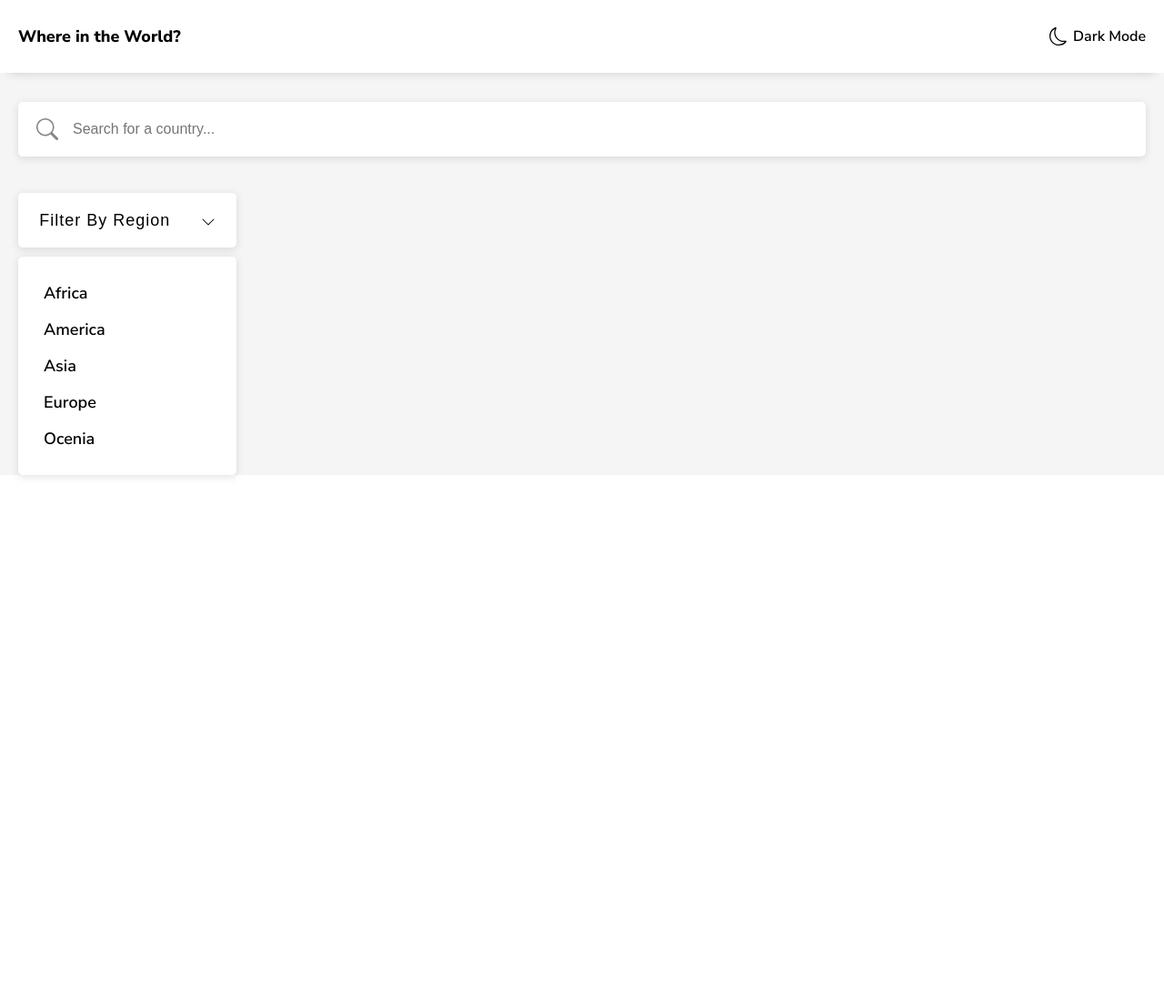
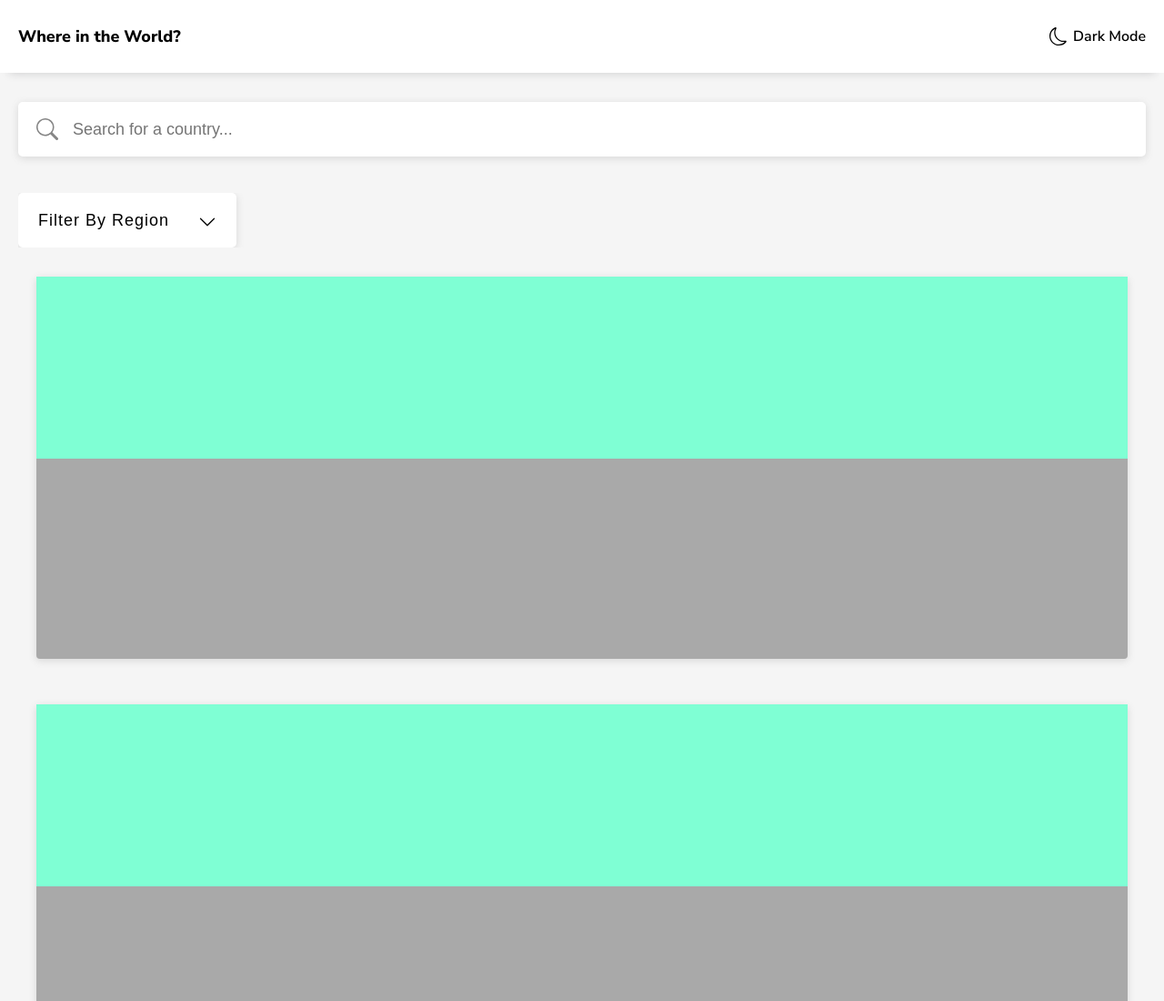
Before and after one commit to nxveeen/REST-countriesAPI-web, a plain HTML site: page app/index.html in a window 1280 px wide. Shown: the top 1100 px of the page at 91% size. Before the commit the page ends 800 px from the top, so only its background shows below. Drawn offline with Linux system fonts and the light colour scheme.

Commit message:
html and css file updated

```diff
--- a/app/css/style.css
+++ b/app/css/style.css
@@ -92,8 +92,13 @@ header .title {
   margin-right: 6px;
 }
 
+main {
+  height: auto;
+}
+
 main.wrapper {
   padding-top: 2rem;
+  padding-bottom: 2rem;
   background-color: var(--tl-light-gray);
 }
 
@@ -129,7 +134,7 @@ label > .bi {
   height: 3.75rem;
   width: 100%;
   padding-left: 60px;
-  font-size: 1rem;
+  font-size: 1.125rem;
   border: none;
   box-shadow: var(--shadow) 0px 2px 8px 0px;
   border-radius: 5px;
@@ -140,12 +145,18 @@ label > .bi {
   margin-top: 2.5rem;
   font-size: 1.125rem;
   font-weight: 600;
+  overflow: hidden;
 }
 
 .bi.bi-chevron-down {
   font-size: 20px;
   margin-left: 30px;
   margin-top: 3px;
+  transition: all 300ms;
+}
+
+.rotate {
+  transform: rotate(180deg);
 }
 
 .dropdown button {
@@ -165,7 +176,7 @@ label > .bi {
 }
 
 .dropdown-menu {
-  /* position: absolute; */
+  position: absolute;
   height: auto;
   width: 240px;
   margin-top: 10px;
@@ -173,8 +184,43 @@ label > .bi {
   background-color: var(--white);
   box-shadow: var(--shadow) 0px 2px 8px 0px;
   border-radius: 5px;
+  transition: all 300ms;
+}
+
+.hidden {
+  /* transform: translateX(-120%); */
+  visibility: collapse;
+  opacity: 0;
 }
 
 .dropdown-menu li {
   padding: 0.5rem;
 }
+
+.countries {
+  display: grid;
+  grid-template-columns: 1fr;
+  gap: 3.125rem;
+  padding-top: 2rem;
+}
+
+.countries .country {
+  display: flex;
+  gap: 20px;
+  /* flex-wrap: 1; */
+  flex-direction: column;
+  height: 420px;
+  background-color: darkgray;
+  box-shadow: var(--shadow) 0px 2px 8px 0px;
+  border-radius: 4px;
+}
+
+.part {
+  flex: 1;
+  width: 50%;
+  width: 100%;
+}
+
+.flag {
+  background-color: aquamarine;
+}
--- a/app/index.html
+++ b/app/index.html
@@ -40,23 +40,51 @@
         </div>
 
         <div class="dropdown">
-            <button class="btn flex">
+            <button class="btn flex" id="dropdownBtn">
                 <p>
                     Filter By Region
                 </p>
-                <svg xmlns="http://www.w3.org/2000/svg" width="16" height="16" fill="currentColor"
+                <svg xmlns="http://www.w3.org/2000/svg" width="20" height="20" fill="currentColor"
                     class="bi bi-chevron-down" viewBox="0 0 16 16">
                     <path fill-rule="evenodd"
                         d="M1.646 4.646a.5.5 0 0 1 .708 0L8 10.293l5.646-5.647a.5.5 0 0 1 .708.708l-6 6a.5.5 0 0 1-.708 0l-6-6a.5.5 0 0 1 0-.708z" />
                 </svg>
             </button>
-            <ul class="dropdown-menu country-change">
+            <ul class="dropdown-menu country-change hidden">
                 <li>Africa</li>
                 <li>America</li>
                 <li>Asia</li>
                 <li>Europe</li>
                 <li>Ocenia</li>
             </ul>
+        </div>
+
+        <div class="countries wrapper">
+            <div class="country flex">
+                <div class="part flag"></div>
+                <div class="part details"></div>
+            </div>
+            <div class="country flex">
+                <div class="part flag"></div>
+                <div class="part details"></div>
+            </div>
+            <div class="country flex">
+                <div class="part flag"></div>
+                <div class="part details"></div>
+            </div>
+            <div class="country flex">
+                <div class="part flag"></div>
+                <div class="part details"></div>
+            </div>
+            <div class="country flex">
+                <div class="part flag"></div>
+                <div class="part details"></div>
+            </div>
+            <div class="country flex">
+                <div class="part flag"></div>
+                <div class="part details"></div>
+            </div>
+
         </div>
     </main>
 
```
